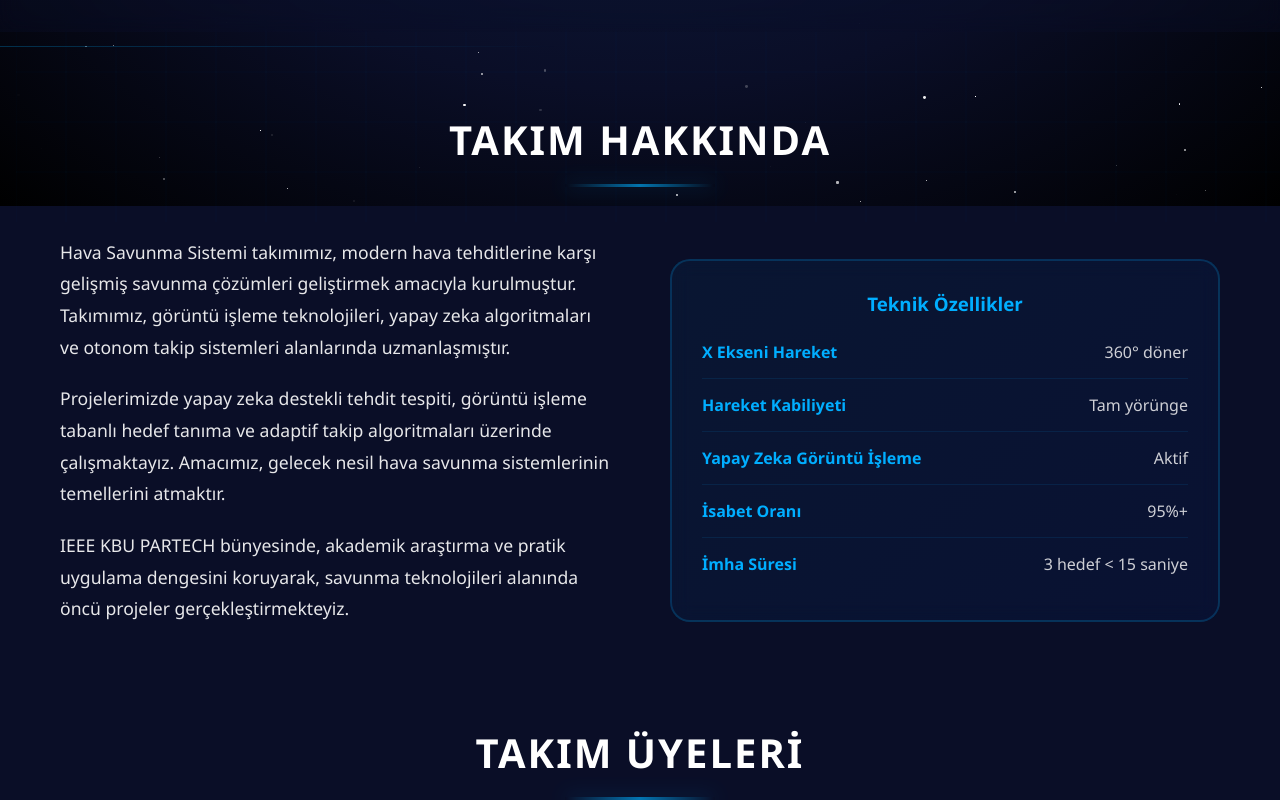
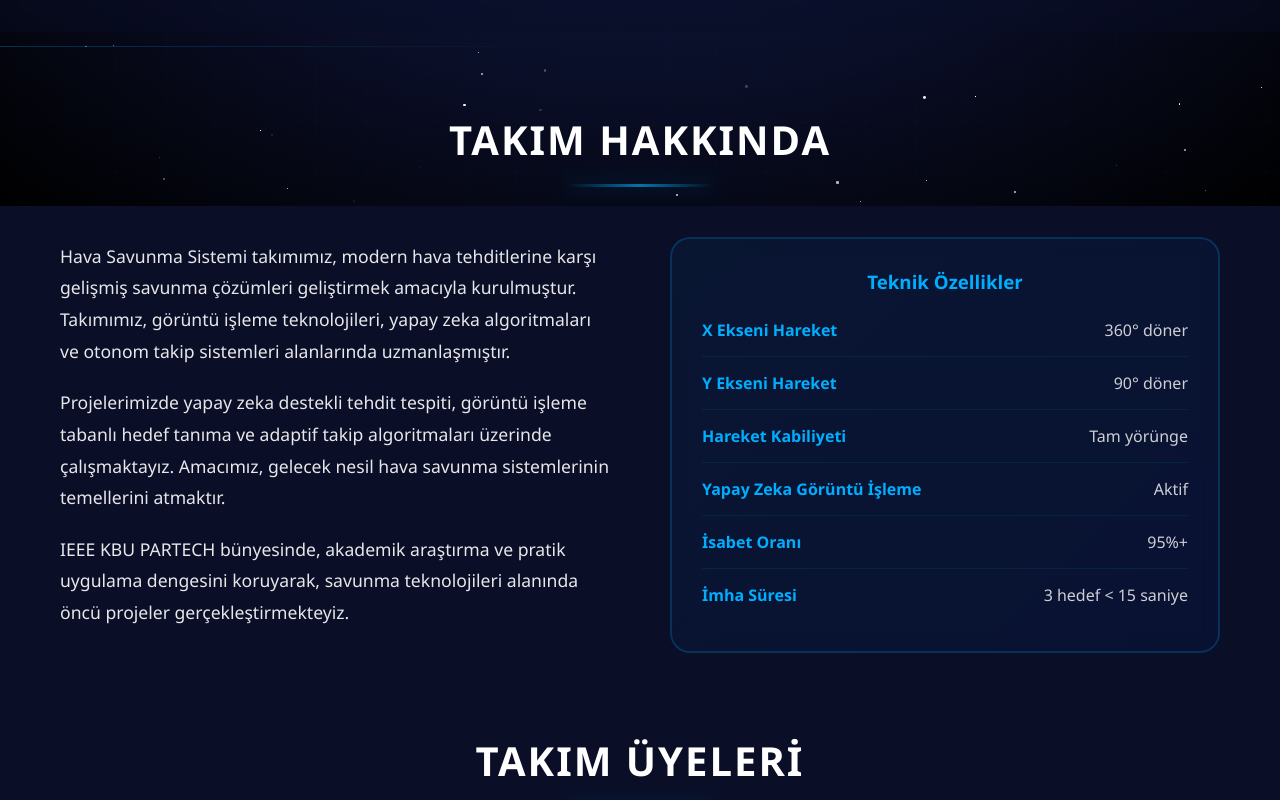
Before and after one commit to gencugurcan122-blip/partech_hava-savunma, a plain HTML site: page index.html in a window 1280 px wide. Shown: the part 594-1394 px from the top of the page. Drawn offline with Linux system fonts and the light colour scheme.

Commit message:
Update index.html

```diff
--- a/index.html
+++ b/index.html
@@ -609,6 +609,10 @@
                         <span class="spec-label">X Ekseni Hareket</span>
                         <span class="spec-value">360° döner</span>
                     </div>
+                   <div class="spec-item">
+                        <span class="spec-label">Y Ekseni Hareket</span>
+                        <span class="spec-value">90° döner</span>
+                    </div>
                     <div class="spec-item">
                         <span class="spec-label">Hareket Kabiliyeti</span>
                         <span class="spec-value">Tam yörünge</span>
```
